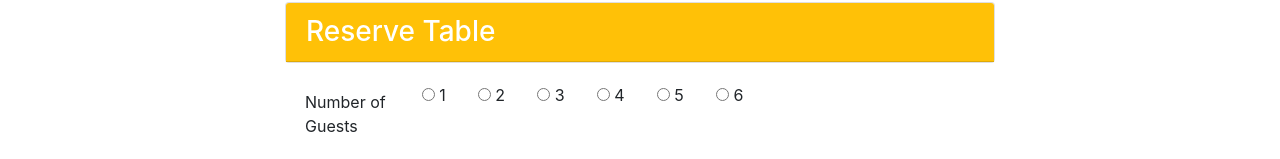
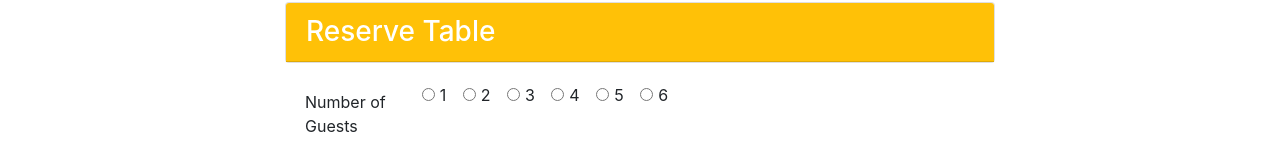
Before and after one commit to pranavru/bootstrap_coursera_exercise, a website: page index.html in a window 1280 px wide. Shown: the part 1582-1741 px from the top of the page. Drawn offline with nearby package versions, Linux system fonts and the light colour scheme.

Commit message:
Assignment 2 Completed

```diff
--- a/index.html
+++ b/index.html
@@ -126,12 +126,12 @@
                         <div class=" form-group row">
                             <label for="noOfGuests" class="col-12 col-md-2 col-form-label">Number of Guests</label>
                             <div class="col-12 col-md">
-                                <input type="radio" name="guest" > <label class="radio-padding">1</label>
-                                <input type="radio" name="guest" > <label class="radio-padding">2</label>
-                                <input type="radio" name="guest" > <label class="radio-padding">3</label>
-                                <input type="radio" name="guest" > <label class="radio-padding">4</label>
-                                <input type="radio" name="guest" > <label class="radio-padding">5</label>
-                                <input type="radio" name="guest" > <label class="radio-padding">6</label>
+                                <label for="" class="form-check-inline"><input type="radio" name="guest" class="form-check-input"> 1</label>
+                                <label for="" class="form-check-inline"><input type="radio" name="guest" class="form-check-input"> 2</label>
+                                <label for="" class="form-check-inline"><input type="radio" name="guest" class="form-check-input"> 3</label>
+                                <label for="" class="form-check-inline"><input type="radio" name="guest" class="form-check-input"> 4</label>
+                                <label for="" class="form-check-inline"><input type="radio" name="guest" class="form-check-input"> 5</label>
+                                <label for="" class="form-check-inline"><input type="radio" name="guest" class="form-check-input"> 6</label>
                             </div>
                         </div>
 
```
